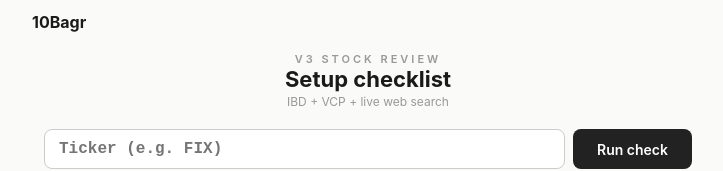
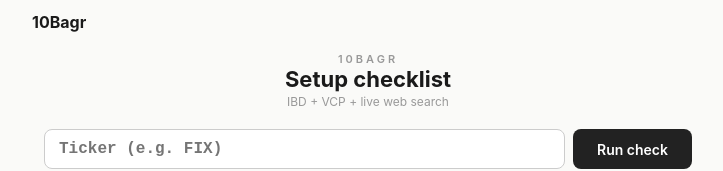
Before and after one commit to garettsmith23-lab/SetupCheck, a Next.js app: page /review in a window 1280 px wide. Shown: the top 171 px of the page, without its empty margins (272-995 px from the left). Built offline with nearby package versions, Linux system fonts and the light colour scheme.

Commit message:
Update page.js

```diff
--- a/app/review/page.js
+++ b/app/review/page.js
@@ -61,7 +61,7 @@ export default function ReviewPage() {
       </nav>
       <div style={{ maxWidth: 680, margin: '0 auto', padding: '8px 16px 40px' }}>
         <div style={{ textAlign: 'center', marginBottom: 20 }}>
-          <div style={{ fontSize: 11, textTransform: 'uppercase', letterSpacing: 3, color: '#999', fontWeight: 600 }}>V3 stock review</div>
+          <div style={{ fontSize: 11, textTransform: 'uppercase', letterSpacing: 3, color: '#999', fontWeight: 600 }}>10Bagr</div>
           <div style={{ fontSize: 22, fontWeight: 700 }}>Setup checklist</div>
           <div style={{ fontSize: 12, color: '#999', marginTop: 2 }}>IBD + VCP + live web search</div>
         </div>
```
